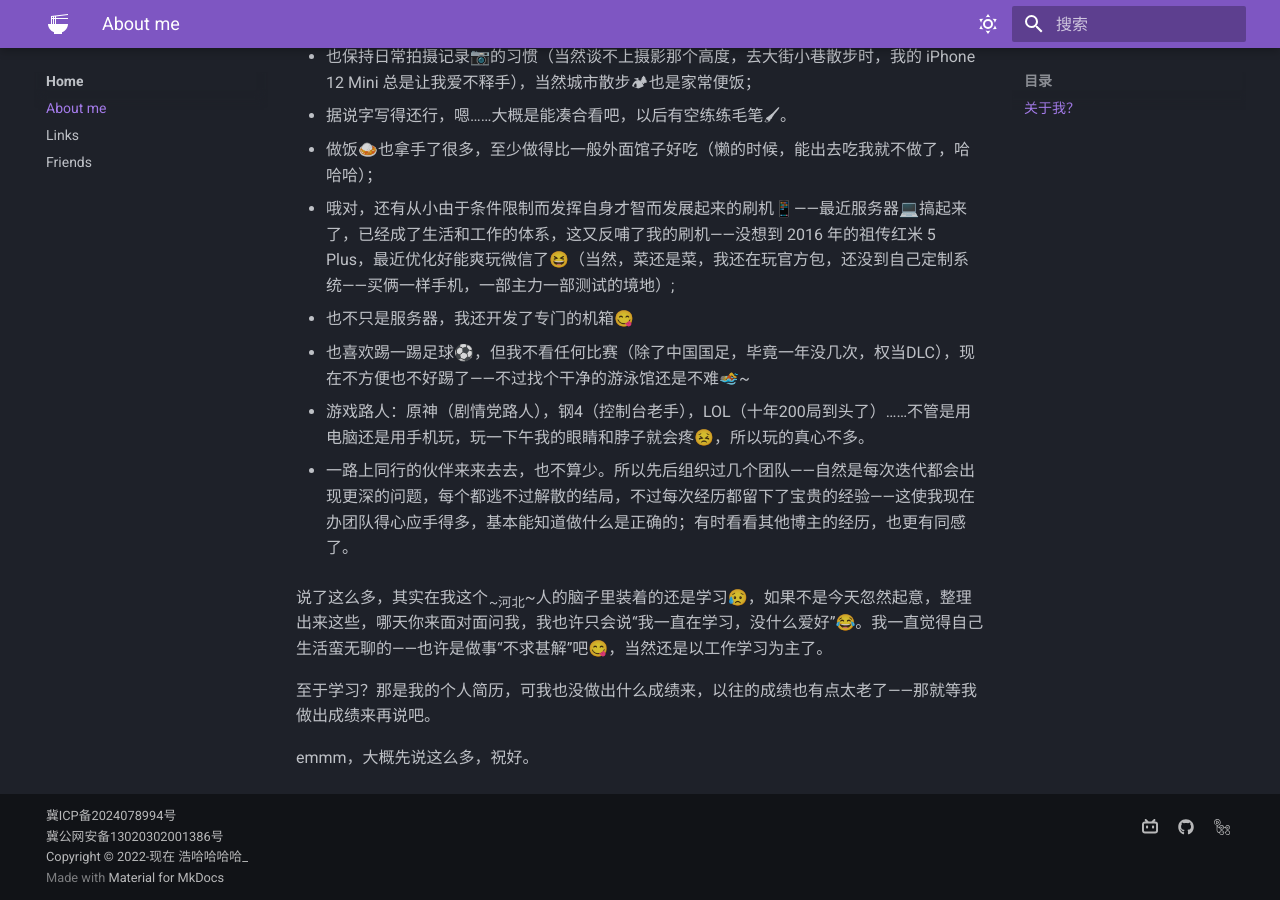
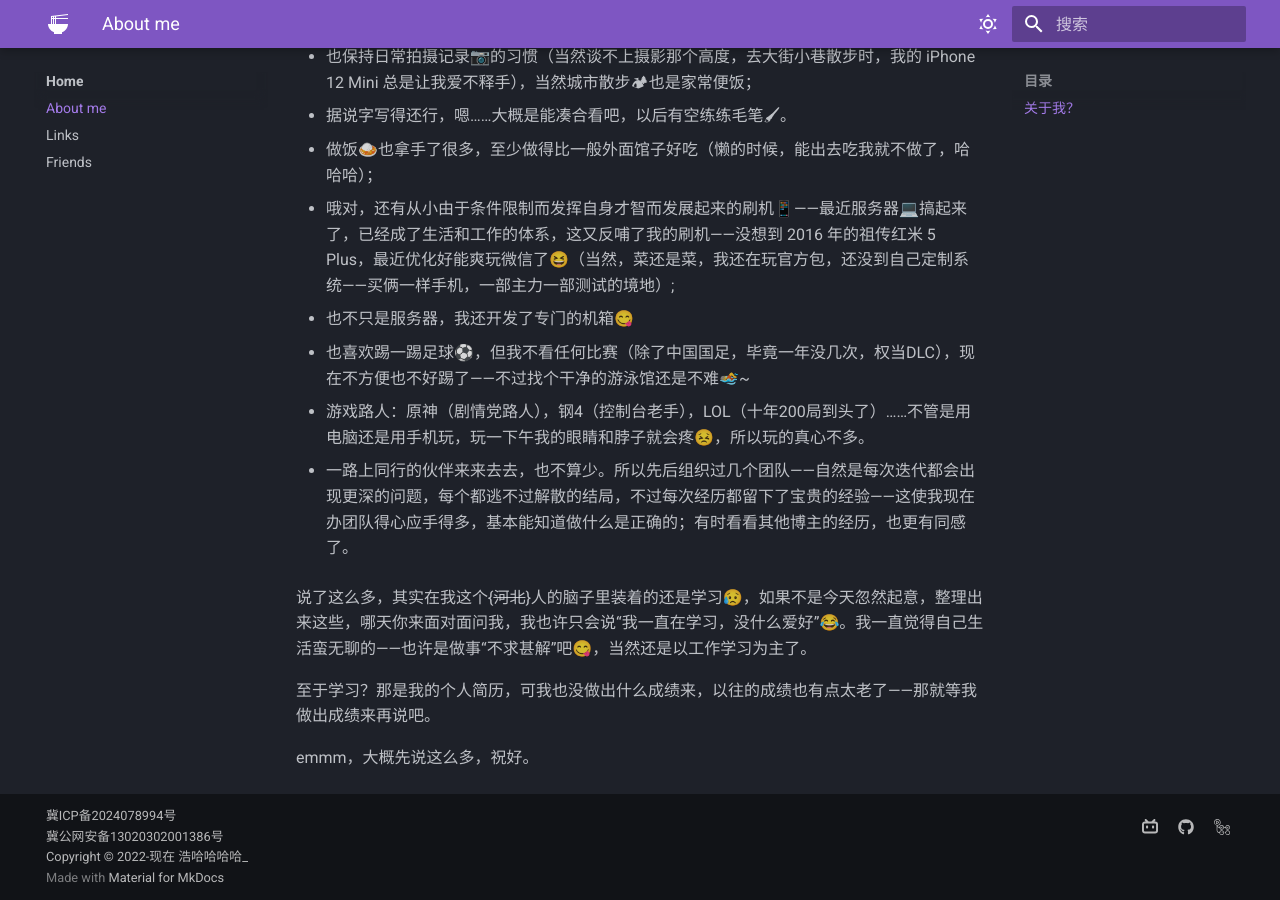
Before and after one commit to Haohahahaha/HomePage, an MkDocs documentation site: the page built from docs/me.md, in a window 1280 px wide and 900 px high, scrolled down 853 px. Built offline with MkDocs 1.6.1 and Material for MkDocs 9.7.7, drawn with Linux system fonts in a browser that asks for light colours.

Commit message:
2025-02-26_09:47:06 update

```diff
--- a/docs/me.md
+++ b/docs/me.md
@@ -40,7 +40,7 @@
 
 - 一路上同行的伙伴来来去去，也不算少。所以先后组织过几个团队——自然是每次迭代都会出现更深的问题，每个都逃不过解散的结局，不过每次经历都留下了宝贵的经验——这使我现在办团队得心应手得多，基本能知道做什么是正确的；有时看看其他博主的经历，也更有同感了。
 
-说了这么多，其实在我这个~~河北~~人的脑子里装着的还是学习😥，如果不是今天忽然起意，整理出来这些，哪天你来面对面问我，我也许只会说“我一直在学习，没什么爱好”😂。我一直觉得自己生活蛮无聊的——也许是做事“不求甚解”吧😋，当然还是以工作学习为主了。
+说了这么多，其实在我这个{~~河北~~}人的脑子里装着的还是学习😥，如果不是今天忽然起意，整理出来这些，哪天你来面对面问我，我也许只会说“我一直在学习，没什么爱好”😂。我一直觉得自己生活蛮无聊的——也许是做事“不求甚解”吧😋，当然还是以工作学习为主了。
 
 至于学习？那是我的个人简历，可我也没做出什么成绩来，以往的成绩也有点太老了——那就等我做出成绩来再说吧。
 
```
